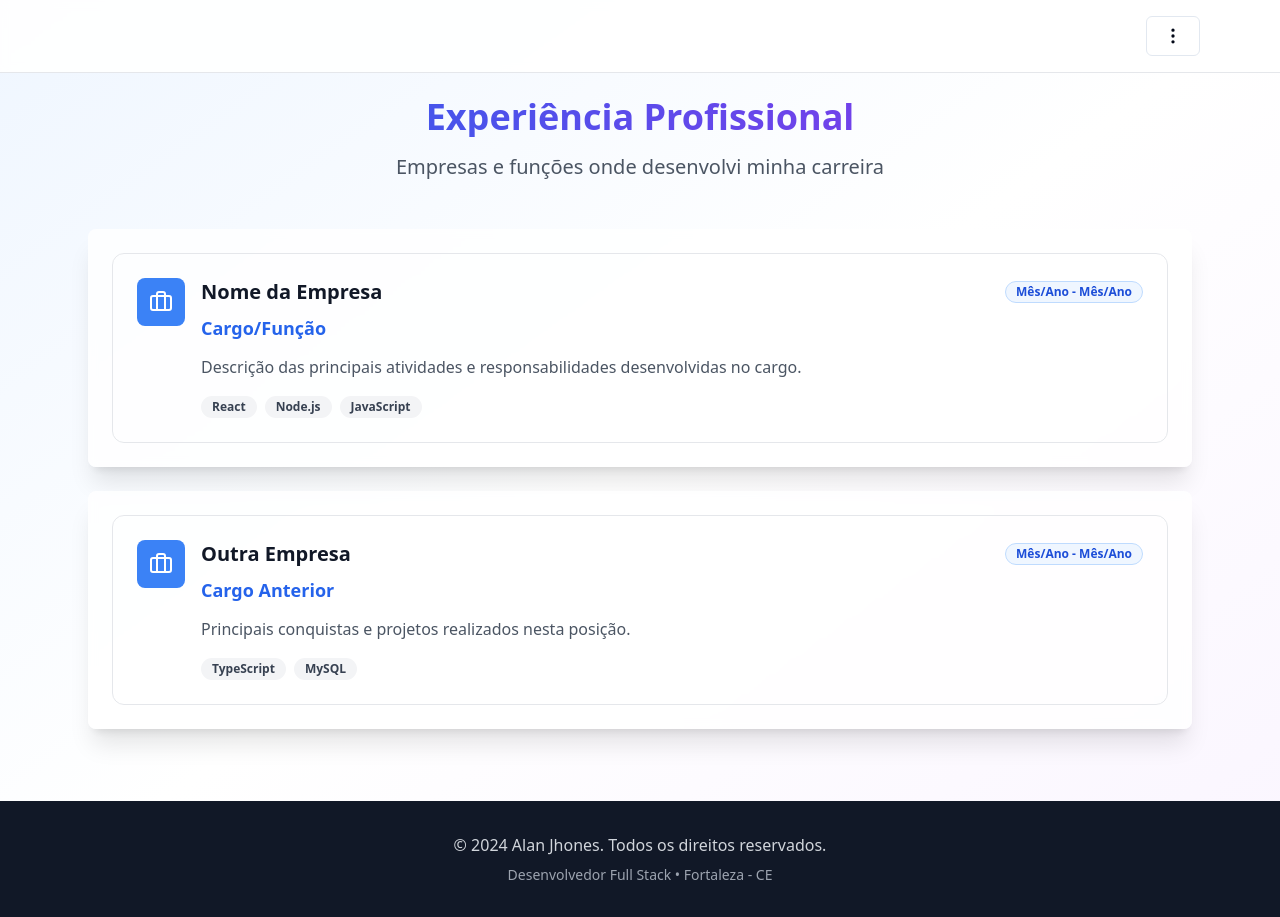
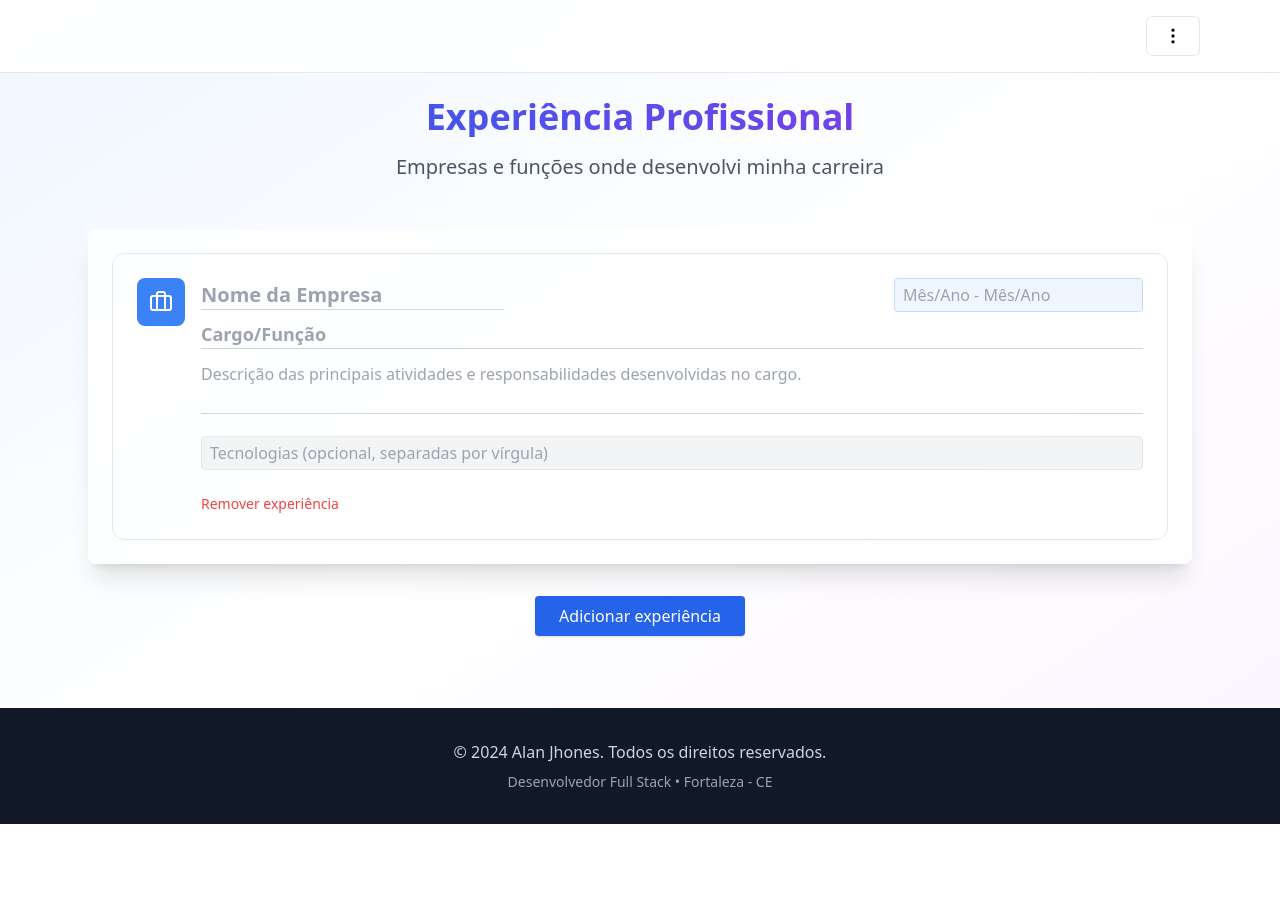
Before and after one commit to alanjhones2504/curriculo-alan-jhones, a React (Vite) app: page /experiencias in a window 1280 px wide. After the commit the page ends 824 px from the top, so only its background shows below. Built offline with nearby package versions, Linux system fonts and the light colour scheme.

Commit message:
Tornar experiências editáveis e permitir adicionar/remover experiências

```diff
--- a/src/pages/Experiencias.tsx
+++ b/src/pages/Experiencias.tsx
@@ -1,3 +1,4 @@
+import React, { useState } from "react";
 import { Briefcase } from "lucide-react";
 import { Card, CardContent, CardDescription, CardHeader, CardTitle } from "@/components/ui/card";
 import { Badge } from "@/components/ui/badge";
@@ -5,22 +6,32 @@ import Navbar from "@/components/Navbar";
 import Footer from "@/components/Footer";
 
 const Experiencias = () => {
-  const experiences = [
+  const [experiences, setExperiences] = useState([
     {
-      company: "Nome da Empresa",
-      position: "Cargo/Função",
-      period: "Mês/Ano - Mês/Ano",
-      description: "Descrição das principais atividades e responsabilidades desenvolvidas no cargo.",
-      technologies: ["React", "Node.js", "JavaScript"]
-    },
-    {
-      company: "Outra Empresa",
-      position: "Cargo Anterior",
-      period: "Mês/Ano - Mês/Ano",
-      description: "Principais conquistas e projetos realizados nesta posição.",
-      technologies: ["TypeScript", "MySQL"]
+      company: "",
+      position: "",
+      period: "",
+      description: "",
+      technologies: ""
     }
-  ];
+  ]);
+
+  const handleChange = (index: number, field: string, value: string) => {
+    const newExperiences = [...experiences];
+    (newExperiences[index] as any)[field] = value;
+    setExperiences(newExperiences);
+  };
+
+  const addExperience = () => {
+    setExperiences([
+      ...experiences,
+      { company: "", position: "", period: "", description: "", technologies: "" }
+    ]);
+  };
+
+  const removeExperience = (index: number) => {
+    setExperiences(experiences.filter((_, i) => i !== index));
+  };
 
   return (
     <div className="min-h-screen bg-gradient-to-br from-blue-50 via-white to-purple-50">
@@ -47,26 +58,69 @@ const Experiencias = () => {
                     </div>
                     <div className="flex-1">
                       <div className="flex flex-col sm:flex-row sm:items-center sm:justify-between mb-2">
-                        <h3 className="text-xl font-bold text-gray-900">{experience.company}</h3>
-                        <Badge variant="outline" className="bg-blue-50 text-blue-700 border-blue-200 w-fit">
-                          {experience.period}
-                        </Badge>
+                        <input
+                          className="text-xl font-bold text-gray-900 bg-transparent border-b border-gray-300 focus:outline-none focus:border-blue-500 mb-2 sm:mb-0"
+                          placeholder="Nome da Empresa"
+                          value={experience.company}
+                          onChange={e => handleChange(index, "company", e.target.value)}
+                        />
+                        <input
+                          className="bg-blue-50 text-blue-700 border-blue-200 w-fit rounded px-2 py-1 border focus:outline-none focus:border-blue-500"
+                          placeholder="Mês/Ano - Mês/Ano"
+                          value={experience.period}
+                          onChange={e => handleChange(index, "period", e.target.value)}
+                        />
                       </div>
-                      <h4 className="text-lg font-semibold text-blue-600 mb-3">{experience.position}</h4>
-                      <p className="text-gray-600 mb-4 leading-relaxed">{experience.description}</p>
-                      <div className="flex flex-wrap gap-2">
-                        {experience.technologies.map((tech) => (
-                          <Badge key={tech} variant="secondary" className="bg-gray-100 text-gray-700">
-                            {tech}
-                          </Badge>
+                      <input
+                        className="text-lg font-semibold text-blue-600 mb-3 bg-transparent border-b border-gray-300 focus:outline-none focus:border-blue-500 w-full"
+                        placeholder="Cargo/Função"
+                        value={experience.position}
+                        onChange={e => handleChange(index, "position", e.target.value)}
+                      />
+                      <textarea
+                        className="text-gray-600 mb-4 leading-relaxed bg-transparent border-b border-gray-300 focus:outline-none focus:border-blue-500 w-full resize-none"
+                        placeholder="Descrição das principais atividades e responsabilidades desenvolvidas no cargo."
+                        value={experience.description}
+                        onChange={e => handleChange(index, "description", e.target.value)}
+                      />
+                      <input
+                        className="bg-gray-100 text-gray-700 rounded px-2 py-1 border border-gray-200 focus:outline-none focus:border-blue-500 w-full mb-2"
+                        placeholder="Tecnologias (opcional, separadas por vírgula)"
+                        value={experience.technologies}
+                        onChange={e => handleChange(index, "technologies", e.target.value)}
+                      />
+                      <div className="flex flex-wrap gap-2 mb-2">
+                        {experience.technologies && experience.technologies.split(',').map((tech, i) => (
+                          tech.trim() && (
+                            <Badge key={i} variant="secondary" className="bg-gray-100 text-gray-700">
+                              {tech.trim()}
+                            </Badge>
+                          )
                         ))}
                       </div>
+                      <button
+                        type="button"
+                        className="text-red-500 hover:underline text-sm mt-2"
+                        onClick={() => removeExperience(index)}
+                        disabled={experiences.length === 1}
+                      >
+                        Remover experiência
+                      </button>
                     </div>
                   </div>
                 </div>
               </CardContent>
             </Card>
           ))}
+        </div>
+        <div className="flex justify-center mt-8">
+          <button
+            type="button"
+            className="bg-blue-600 text-white px-6 py-2 rounded shadow hover:bg-blue-700 transition"
+            onClick={addExperience}
+          >
+            Adicionar experiência
+          </button>
         </div>
       </div>
 
```
